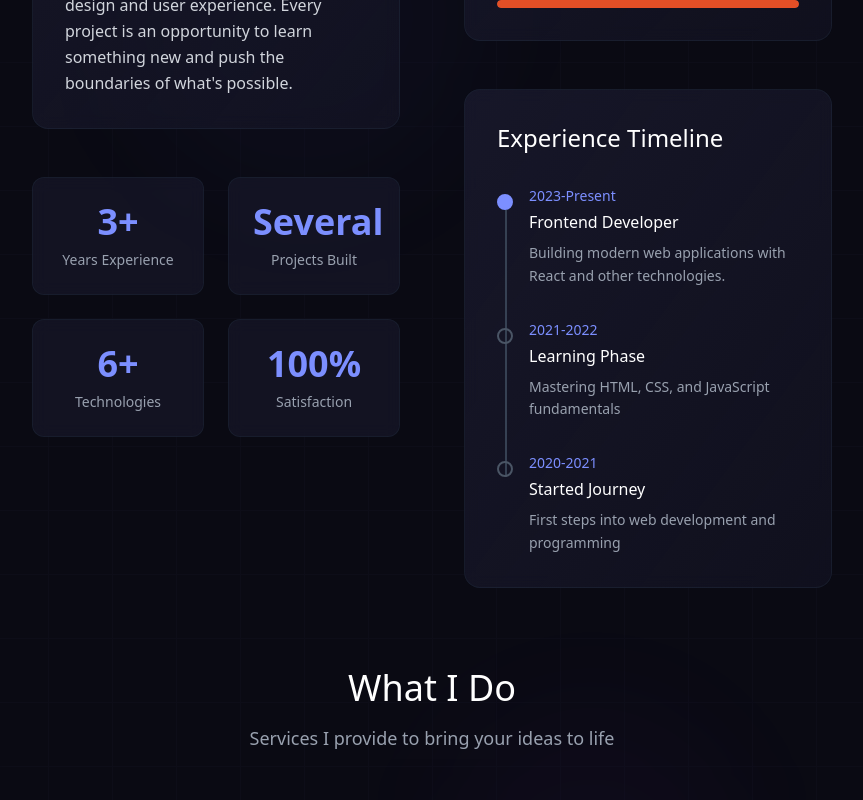
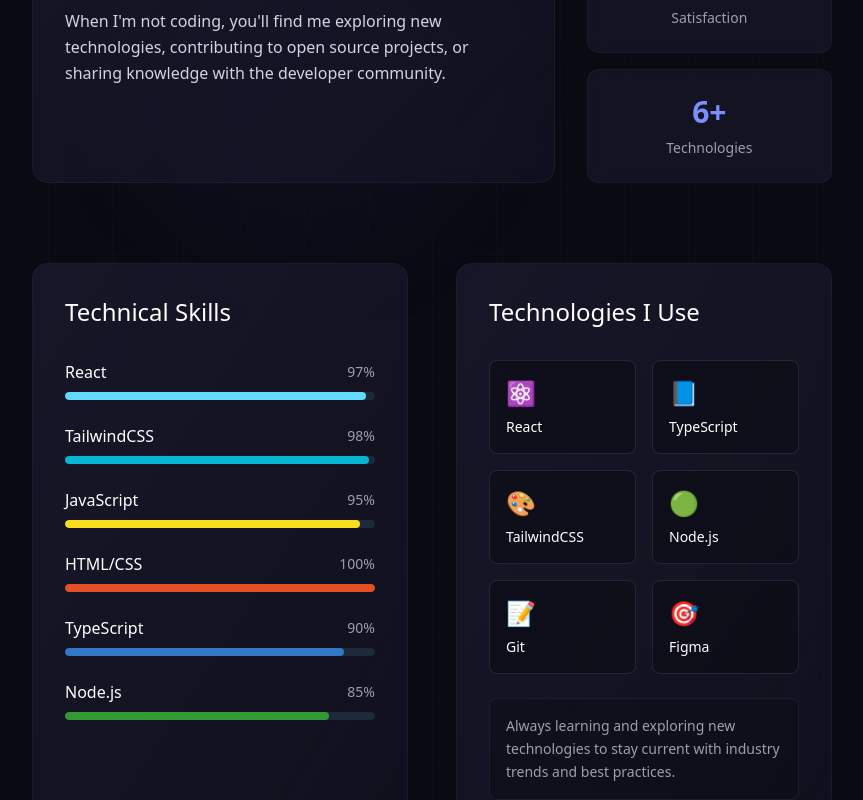
Before and after one commit to justifyman/justify, a React (Vite) app: page / in a window 1280 px wide. Shown: the part 1780-2580 px from the top of the page, without its empty margins (208-1071 px from the left). Built offline with nearby package versions, Linux system fonts and the light colour scheme.

Commit message:
Redesign About section without experience timeline

```diff
--- a/src/components/About.tsx
+++ b/src/components/About.tsx
@@ -6,27 +6,17 @@
     { name: "TailwindCSS", level: 98, color: "#06B6D4" },
     { name: "JavaScript", level: 95, color: "#F7DF1E" },
     { name: "HTML/CSS", level: 100, color: "#E34F26" },
+    { name: "TypeScript", level: 90, color: "#3178C6" },
+    { name: "Node.js", level: 85, color: "#339933" },
   ];
 
-  const experiences = [
-    {
-      year: "2023-Present",
-      title: "Frontend Developer",
-      description: "Building modern web applications with React and other technologies.",
-      highlight: true
-    },
-    {
-      year: "2021-2022",
-      title: "Learning Phase",
-      description: "Mastering HTML, CSS, and JavaScript fundamentals",
-      highlight: false
-    },
-    {
-      year: "2020-2021",
-      title: "Started Journey",
-      description: "First steps into web development and programming",
-      highlight: false
-    }
+  const technologies = [
+    { name: "React", icon: "⚛️" },
+    { name: "TypeScript", icon: "📘" },
+    { name: "TailwindCSS", icon: "🎨" },
+    { name: "Node.js", icon: "🟢" },
+    { name: "Git", icon: "📝" },
+    { name: "Figma", icon: "🎯" },
   ];
 
   return (
@@ -59,14 +49,15 @@
             </p>
           </div>
 
-          {/* Main Content Grid */}
-          <div className="grid grid-cols-1 lg:grid-cols-2 gap-16 mb-20">
+          {/* Main Content */}
+          <div className="space-y-20">
 
-            {/* Left Column - Story & Stats */}
-            <div className="space-y-12">
+            {/* Story & Stats Section */}
+            <div className="grid grid-cols-1 lg:grid-cols-3 gap-8">
 
-              {/* Personal Story */}
-              <div className="bg-gradient-to-br from-[#1a1a2e]/80 to-[#1a1a2e]/40 backdrop-blur-sm p-8 rounded-2xl border border-gray-800/50">
+              {/* Personal Story - Takes 2 columns */}
+              <div className="lg:col-span-2">
+                <div className="bg-gradient-to-br from-[#1a1a2e]/80 to-[#1a1a2e]/40 backdrop-blur-sm p-8 rounded-2xl border border-gray-800/50 h-full">
                   <h3 className="text-2xl font-medium text-white mb-6">My Journey</h3>
                   <div className="space-y-4 text-gray-300 leading-relaxed">
                     <p>
@@ -80,35 +71,41 @@
                       eye for design and user experience. Every project is an opportunity
                       to learn something new and push the boundaries of what's possible.
                     </p>
+                    <p>
+                      When I'm not coding, you'll find me exploring new technologies,
+                      contributing to open source projects, or sharing knowledge with
+                      the developer community.
+                    </p>
+                  </div>
                 </div>
               </div>
 
-              {/* Stats Grid */}
-              <div className="grid grid-cols-2 gap-6">
+              {/* Stats Grid - Takes 1 column */}
+              <div className="grid grid-cols-2 lg:grid-cols-1 gap-4">
                 <div className="bg-[#1a1a2e]/60 backdrop-blur-sm p-6 rounded-xl border border-gray-800/50 text-center group hover:border-[#7c8fff]/30 transition-all duration-300">
-                  <div className="text-3xl md:text-4xl font-bold text-[#7c8fff] mb-2 group-hover:scale-110 transition-transform duration-300">3+</div>
+                  <div className="text-3xl font-bold text-[#7c8fff] mb-2 group-hover:scale-110 transition-transform duration-300">3+</div>
                   <div className="text-gray-400 text-sm">Years Experience</div>
                 </div>
                 <div className="bg-[#1a1a2e]/60 backdrop-blur-sm p-6 rounded-xl border border-gray-800/50 text-center group hover:border-[#7c8fff]/30 transition-all duration-300">
-                  <div className="text-3xl md:text-4xl font-bold text-[#7c8fff] mb-2 group-hover:scale-110 transition-transform duration-300">Several</div>
+                  <div className="text-3xl font-bold text-[#7c8fff] mb-2 group-hover:scale-110 transition-transform duration-300">Several</div>
                   <div className="text-gray-400 text-sm">Projects Built</div>
                 </div>
                 <div className="bg-[#1a1a2e]/60 backdrop-blur-sm p-6 rounded-xl border border-gray-800/50 text-center group hover:border-[#7c8fff]/30 transition-all duration-300">
-                  <div className="text-3xl md:text-4xl font-bold text-[#7c8fff] mb-2 group-hover:scale-110 transition-transform duration-300">6+</div>
-                  <div className="text-gray-400 text-sm">Technologies</div>
+                  <div className="text-3xl font-bold text-[#7c8fff] mb-2 group-hover:scale-110 transition-transform duration-300">100%</div>
+                  <div className="text-gray-400 text-sm">Satisfaction</div>
                 </div>
                 <div className="bg-[#1a1a2e]/60 backdrop-blur-sm p-6 rounded-xl border border-gray-800/50 text-center group hover:border-[#7c8fff]/30 transition-all duration-300">
-                  <div className="text-3xl md:text-4xl font-bold text-[#7c8fff] mb-2 group-hover:scale-110 transition-transform duration-300">100%</div>
-                  <div className="text-gray-400 text-sm">Satisfaction</div>
+                  <div className="text-3xl font-bold text-[#7c8fff] mb-2 group-hover:scale-110 transition-transform duration-300">6+</div>
+                  <div className="text-gray-400 text-sm">Technologies</div>
                 </div>
               </div>
 
             </div>
 
-            {/* Right Column - Skills & Experience */}
-            <div className="space-y-12">
+            {/* Skills & Technologies Section */}
+            <div className="grid grid-cols-1 lg:grid-cols-2 gap-12">
 
-              {/* Skills Section */}
+              {/* Technical Skills */}
               <div className="bg-gradient-to-br from-[#1a1a2e]/80 to-[#1a1a2e]/40 backdrop-blur-sm p-8 rounded-2xl border border-gray-800/50">
                 <h3 className="text-2xl font-medium text-white mb-8">Technical Skills</h3>
                 <div className="space-y-6">
@@ -133,42 +130,37 @@
                 </div>
               </div>
 
-              {/* Experience Timeline */}
+              {/* Technologies I Use */}
               <div className="bg-gradient-to-br from-[#1a1a2e]/80 to-[#1a1a2e]/40 backdrop-blur-sm p-8 rounded-2xl border border-gray-800/50">
-                <h3 className="text-2xl font-medium text-white mb-8">Experience Timeline</h3>
-                <div className="relative">
-                  {experiences.map((exp, index) => (
-                    <div key={index} className="relative pl-8 pb-8 last:pb-0 group">
-                      {/* Timeline line */}
-                      {index < experiences.length - 1 && (
-                        <div className="absolute left-2 top-6 w-0.5 h-full bg-gray-700"></div>
-                      )}
-
-                      {/* Timeline dot */}
-                      <div className="absolute left-0 top-2">
-                        <div className={`w-4 h-4 rounded-full border-2 ${
-                          exp.highlight
-                            ? 'bg-[#7c8fff] border-[#7c8fff]'
-                            : 'bg-transparent border-gray-600'
-                        } group-hover:scale-125 transition-transform duration-300`}></div>
+                <h3 className="text-2xl font-medium text-white mb-8">Technologies I Use</h3>
+                <div className="grid grid-cols-2 gap-4">
+                  {technologies.map((tech, index) => (
+                    <div
+                      key={tech.name}
+                      className="bg-[#0a0a13]/50 p-4 rounded-lg border border-gray-700/50 hover:border-[#7c8fff]/30 transition-all duration-300 hover:transform hover:scale-105 group"
+                      style={{ animationDelay: `${index * 100}ms` }}
+                    >
+                      <div className="text-2xl mb-2 group-hover:scale-110 transition-transform duration-300">
+                        {tech.icon}
+                      </div>
+                      <div className="text-white font-medium text-sm">{tech.name}</div>
+                    </div>
+                  ))}
                 </div>
 
-                      {/* Content */}
-                      <div>
-                        <div className="text-[#7c8fff] text-sm font-medium mb-1">{exp.year}</div>
-                        <h4 className="text-white font-medium mb-2">{exp.title}</h4>
-                        <p className="text-gray-400 text-sm leading-relaxed">{exp.description}</p>
-                      </div>
-                    </div>
-                  ))}
+                {/* Additional info */}
+                <div className="mt-6 p-4 bg-[#0a0a13]/30 rounded-lg border border-gray-700/30">
+                  <p className="text-gray-400 text-sm leading-relaxed">
+                    Always learning and exploring new technologies to stay current with
+                    industry trends and best practices.
+                  </p>
                 </div>
               </div>
 
             </div>
-          </div>
 
             {/* Services Section */}
-          <div className="mb-20">
+            <div>
               <div className="text-center mb-12">
                 <h3 className="text-3xl md:text-4xl font-light text-white mb-4">What I Do</h3>
                 <p className="text-gray-400 text-lg">Services I provide to bring your ideas to life</p>
@@ -221,6 +213,7 @@
           </div>
         </div>
       </div>
+    </div>
   );
 };
 
```
Lines whose indentation alone changed are shown as unchanged.
